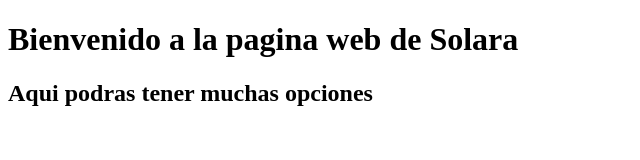
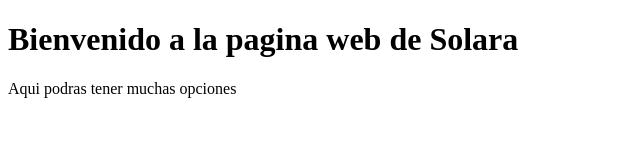
Before and after one commit to music635/pagina-web, a plain HTML site: page index.html in a window 1280 px wide. Shown: the whole page, without its empty margins (0-640 px from the left). Drawn offline with Linux system fonts and the light colour scheme.

Commit message:
Modifica el subtitulo
Ahora no es un titulo sino un parrafo

```diff
--- a/index.html
+++ b/index.html
@@ -6,6 +6,6 @@
     <meta charset="utf-8">
     <body>
             <h1>Bienvenido a la pagina web de Solara</h1>
-            <h2>Aqui podras tener muchas opciones</h2>
+            <p>Aqui podras tener muchas opciones</p>
     </body>
 </html>
```
